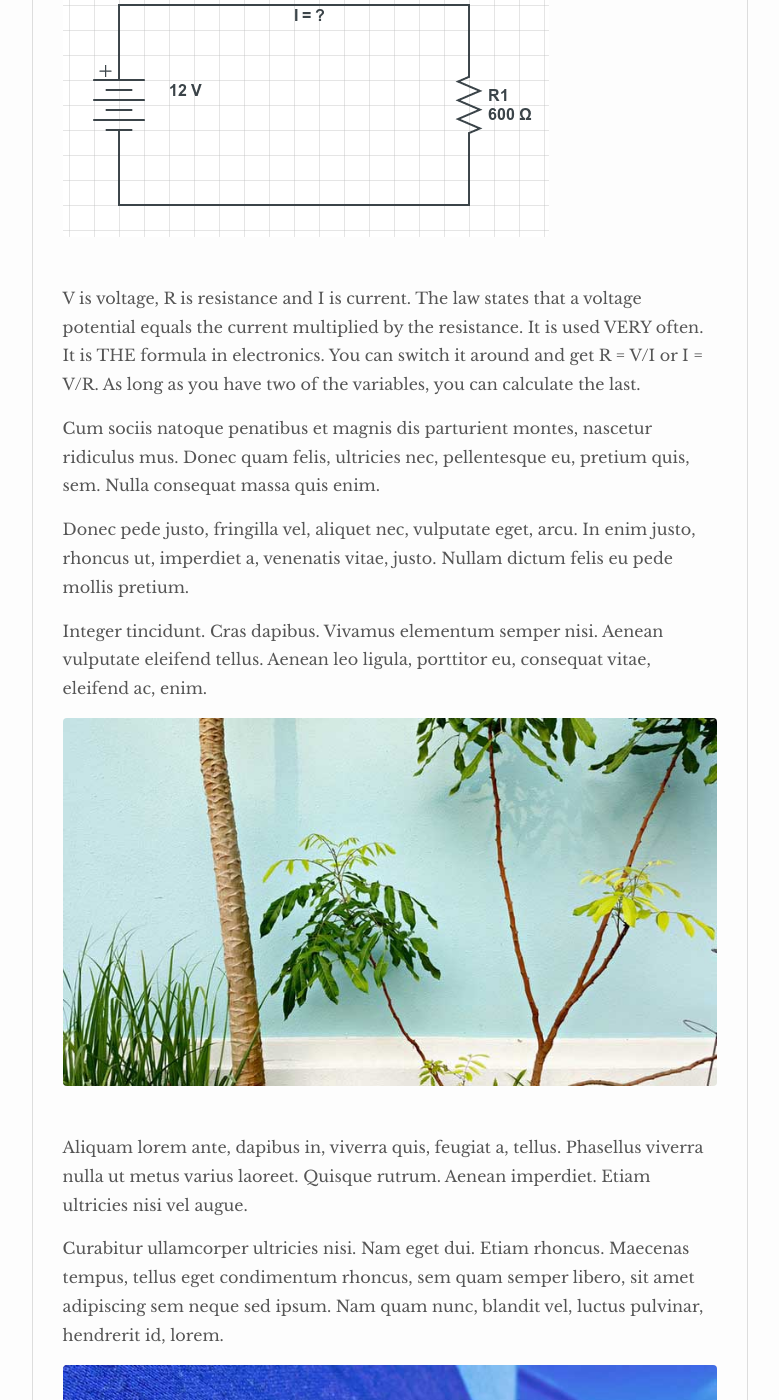
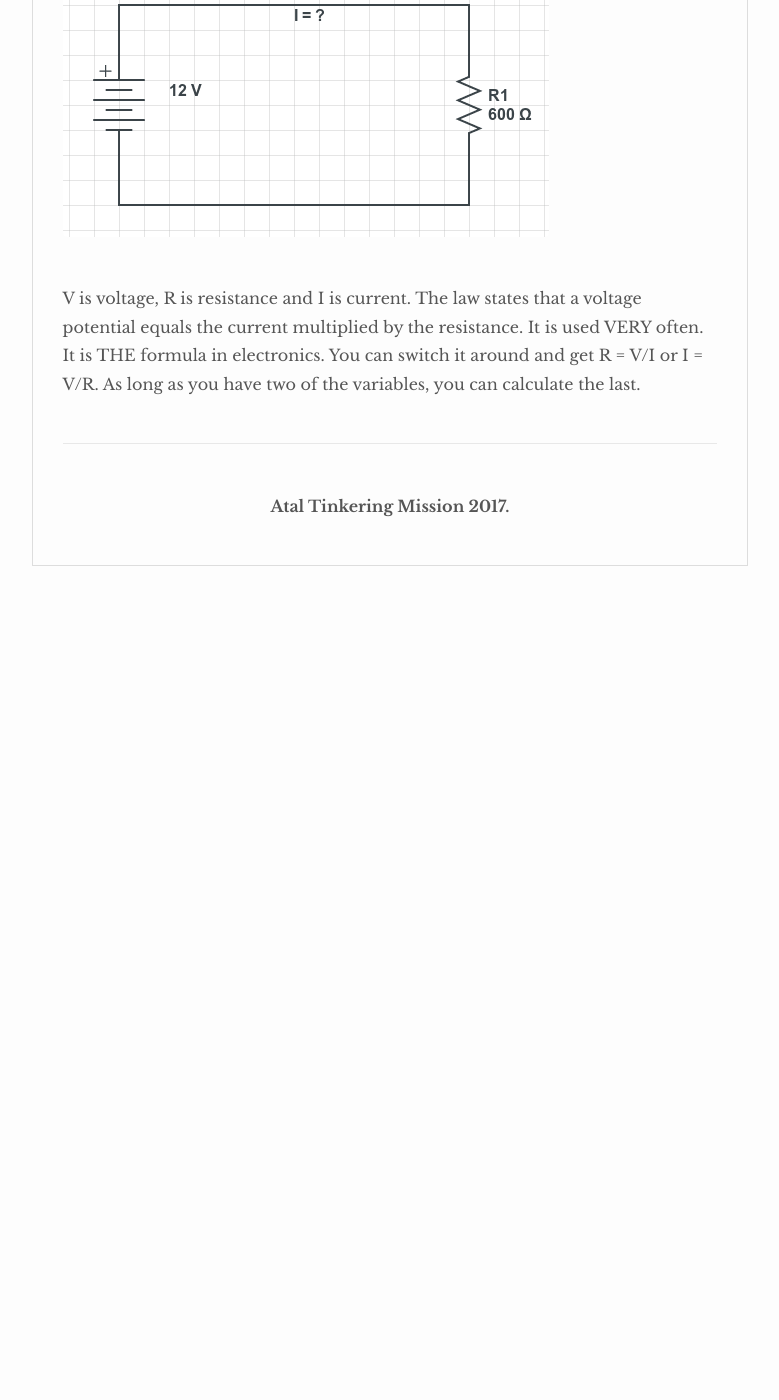
Before and after one commit to yugn27/atel, a Jekyll site: the page built from _posts/2017-08-30-life-1.markdown, in a window 1280 px wide and 1400 px high, scrolled down 3830 px. Shown: the whole window, without its empty margins (250-1029 px from the left). Built offline with Jekyll 4.4.1, drawn with Linux system fonts in a browser that asks for light colours; nearby versions of some CDN libraries; after the commit the page ends 4460 px from its top, so only the background shows below that; some of the changed text lies outside the part shown.

Commit message:
Update and rename 2016-09-18-life-1.markdown to 2017-08-30-life-1.markdown

```diff
--- a/_posts/2016-09-18-life-1.markdown
+++ b/_posts/2017-08-30-life-1.markdown
@@ -68,27 +68,3 @@ V is voltage, R is resistance and I is current.
 The law states that a voltage potential equals the current multiplied by the resistance.
 It is used VERY often. It is THE formula in electronics.
 You can switch it around and get R = V/I or I = V/R. As long as you have two of the variables, you can calculate the last.
-
-
-
-
-
-
-
-
-Cum sociis natoque penatibus et magnis dis parturient montes, nascetur ridiculus mus. Donec quam felis, ultricies nec, pellentesque eu, pretium quis, sem. Nulla consequat massa quis enim.
-
-Donec pede justo, fringilla vel, aliquet nec, vulputate eget, arcu. In enim justo, rhoncus ut, imperdiet a, venenatis vitae, justo. Nullam dictum felis eu pede mollis pretium.
-
-Integer tincidunt. Cras dapibus. Vivamus elementum semper nisi. Aenean vulputate eleifend tellus. Aenean leo ligula, porttitor eu, consequat vitae, eleifend ac, enim.
-
-![]({{site.baseurl}}/images/lost-8.jpg)
-
-Aliquam lorem ante, dapibus in, viverra quis, feugiat a, tellus. Phasellus viverra nulla ut metus varius laoreet. Quisque rutrum. Aenean imperdiet. Etiam ultricies nisi vel augue.
-
-Curabitur ullamcorper ultricies nisi. Nam eget dui. Etiam rhoncus. Maecenas tempus, tellus eget condimentum rhoncus, sem quam semper libero, sit amet adipiscing sem neque sed ipsum. Nam quam nunc, blandit vel, luctus pulvinar, hendrerit id, lorem.
-
-
-![]({{site.baseurl}}/images/lost-5.jpg)
-
-Maecenas nec odio et ante tincidunt tempus. Donec vitae sapien ut libero venenatis faucibus. Nullam quis ante. Etiam sit amet orci eget eros faucibus tincidunt. Duis leo. Sed fringilla mauris sit amet nibh. Donec sodales sagittis magna. Sed consequat, leo eget bibendum sodales, augue velit cursus nunc,
```
